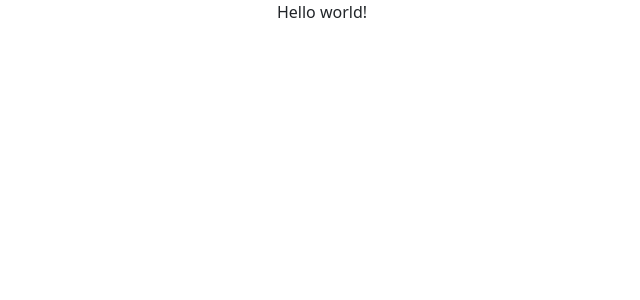
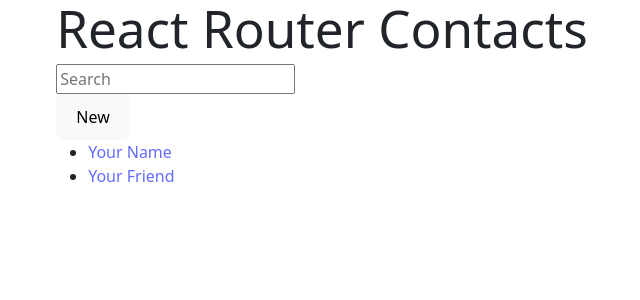
Before and after one commit to josdyr/app-lts, a React (Vite) app: page / in a window 1280 px wide. Shown: the top 300 px of the page, without its empty margins (318-958 px from the left). Built offline with nearby package versions, Linux system fonts and the light colour scheme.

Commit message:
Update main.jsx to use Root component

```diff
--- a/src/main.jsx
+++ b/src/main.jsx
@@ -3,11 +3,12 @@
 import App from "./App.jsx";
 import { createBrowserRouter, RouterProvider } from "react-router-dom";
 import "./index.css";
+import Root from "./routes/root";
 
 const router = createBrowserRouter([
   {
     path: "/",
-    element: <div>Hello world!</div>,
+    element: <Root />,
   },
 ]);
 
--- /dev/null
+++ b/src/routes/root.jsx
@@ -0,0 +1,36 @@
+export default function Root() {
+  return (
+    <>
+      <div id="sidebar">
+        <h1>React Router Contacts</h1>
+        <div>
+          <form id="search-form" role="search">
+            <input
+              id="q"
+              aria-label="Search contacts"
+              placeholder="Search"
+              type="search"
+              name="q"
+            />
+            <div id="search-spinner" aria-hidden hidden={true} />
+            <div className="sr-only" aria-live="polite"></div>
+          </form>
+          <form method="post">
+            <button type="submit">New</button>
+          </form>
+        </div>
+        <nav>
+          <ul>
+            <li>
+              <a href={`/contacts/1`}>Your Name</a>
+            </li>
+            <li>
+              <a href={`/contacts/2`}>Your Friend</a>
+            </li>
+          </ul>
+        </nav>
+      </div>
+      <div id="detail"></div>
+    </>
+  );
+}
```
